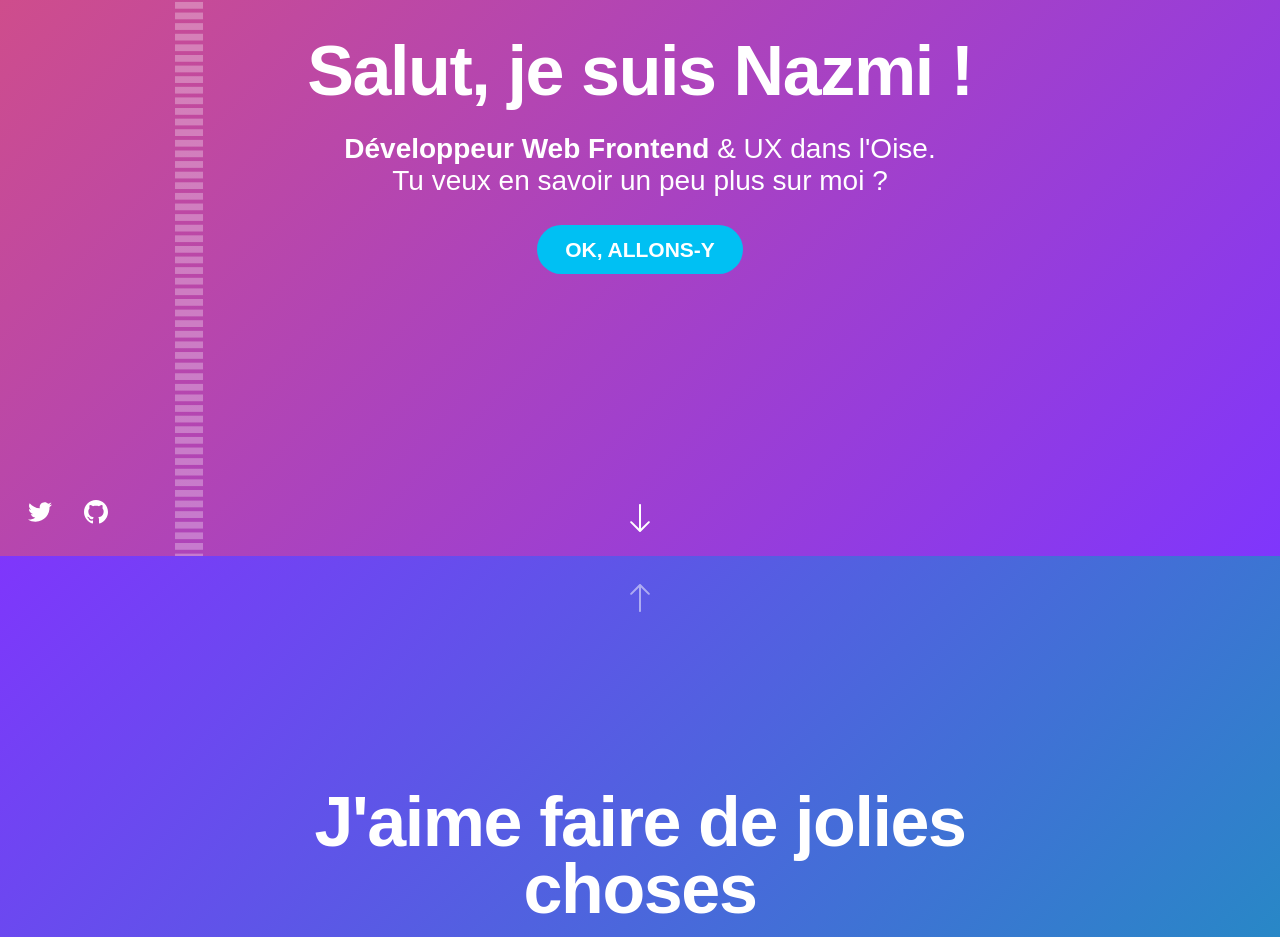
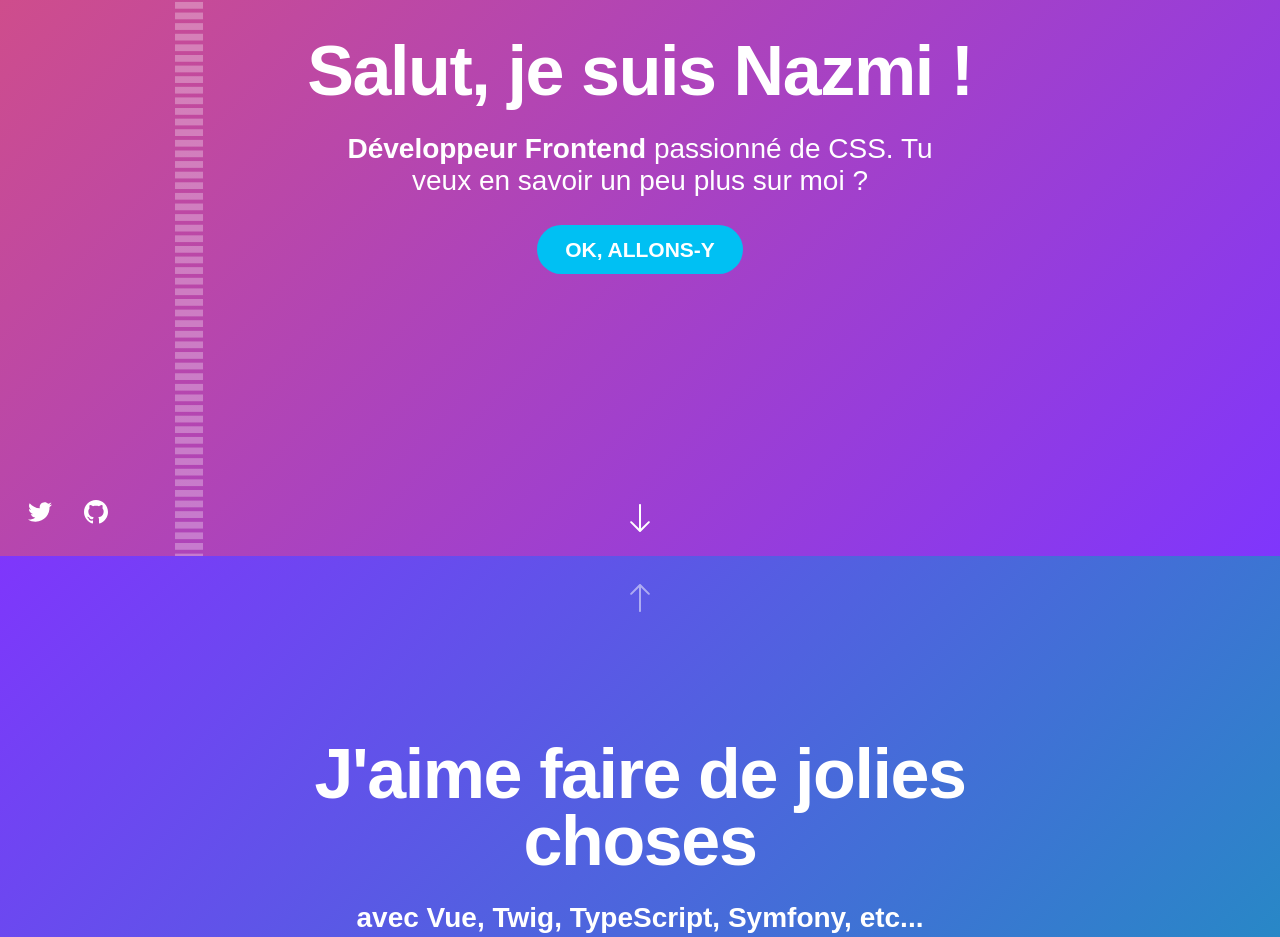
Before and after one commit to naydogdu/reactjs-portfolio, a React (Create React App) app: page / in a window 1280 px wide. Shown: the part 244-1181 px from the top of the page. Built offline with nearby package versions, Linux system fonts and the light colour scheme; a web font is replaced by a local one.

Commit message:
Added lodash, improved onWheel behavior, updated content

```diff
--- a/package.json
+++ b/package.json
@@ -6,6 +6,7 @@
     "@testing-library/jest-dom": "^4.2.4",
     "@testing-library/react": "^9.4.0",
     "@testing-library/user-event": "^7.2.1",
+    "lodash": "^4.17.20",
     "react": "^16.12.0",
     "react-div-100vh": "^0.3.8",
     "react-dom": "^16.12.0",
--- a/public/index.html
+++ b/public/index.html
@@ -4,7 +4,7 @@
 		<meta charset="utf-8">
 		<meta name="viewport" content="width=device-width, initial-scale=1, viewport-fit=cover">
 		<meta name="theme-color" content="#000000">
-		<meta name="description" content="Développeur Web, WordPress, Laravel - Nazmi Aydogdu">
+		<meta name="description" content="Développeur Frontend, UI - Nazmi Aydogdu">
 		<!-- Global site tag (gtag.js) - Google Analytics -->
 		<script async src="https://www.googletagmanager.com/gtag/js?id=UA-38450014-1"></script>
 		<script>
@@ -18,7 +18,7 @@
 		<link rel="manifest" href="%PUBLIC_URL%/manifest.json">
 		<!-- LOAD FONTS FROM TYPEKIT -->
 		<link rel="stylesheet" href="https://use.typekit.net/ord8wcl.css">
-		<title>Nazmi Aydogdu, Développeur Web</title>
+		<title>Nazmi Aydogdu, Développeur Frontend</title>
 	</head>
 	<body class="a11y">
 		<noscript>Désolé, vous devez activer JavaScript pour parcourir ce site.</noscript>
--- a/src/components/Header.js
+++ b/src/components/Header.js
@@ -7,19 +7,21 @@ class Header extends React.Component {
       {
         name: 'Twitter',
         url: 'https://twitter.com/aydogduN',
-        svgPath: '<path d="M24 4.557c-.883.392-1.832.656-2.828.775 1.017-.609 1.798-1.574 2.165-2.724-.951.564-2.005.974-3.127 1.195-.897-.957-2.178-1.555-3.594-1.555-3.179 0-5.515 2.966-4.797 6.045-4.091-.205-7.719-2.165-10.148-5.144-1.29 2.213-.669 5.108 1.523 6.574-.806-.026-1.566-.247-2.229-.616-.054 2.281 1.581 4.415 3.949 4.89-.693.188-1.452.232-2.224.084.626 1.956 2.444 3.379 4.6 3.419-2.07 1.623-4.678 2.348-7.29 2.04 2.179 1.397 4.768 2.212 7.548 2.212 9.142 0 14.307-7.721 13.995-14.646.962-.695 1.797-1.562 2.457-2.549z"/>'
+        svgPath: 'M24 4.557c-.883.392-1.832.656-2.828.775 1.017-.609 1.798-1.574 2.165-2.724-.951.564-2.005.974-3.127 1.195-.897-.957-2.178-1.555-3.594-1.555-3.179 0-5.515 2.966-4.797 6.045-4.091-.205-7.719-2.165-10.148-5.144-1.29 2.213-.669 5.108 1.523 6.574-.806-.026-1.566-.247-2.229-.616-.054 2.281 1.581 4.415 3.949 4.89-.693.188-1.452.232-2.224.084.626 1.956 2.444 3.379 4.6 3.419-2.07 1.623-4.678 2.348-7.29 2.04 2.179 1.397 4.768 2.212 7.548 2.212 9.142 0 14.307-7.721 13.995-14.646.962-.695 1.797-1.562 2.457-2.549z'
       },
       {
         name: 'GitHub',
         url: 'https://github.com/naydogdu',
-        svgPath: '<path d="M12 0c-6.626 0-12 5.373-12 12 0 5.302 3.438 9.8 8.207 11.387.599.111.793-.261.793-.577v-2.234c-3.338.726-4.033-1.416-4.033-1.416-.546-1.387-1.333-1.756-1.333-1.756-1.089-.745.083-.729.083-.729 1.205.084 1.839 1.237 1.839 1.237 1.07 1.834 2.807 1.304 3.492.997.107-.775.418-1.305.762-1.604-2.665-.305-5.467-1.334-5.467-5.931 0-1.311.469-2.381 1.236-3.221-.124-.303-.535-1.524.117-3.176 0 0 1.008-.322 3.301 1.23.957-.266 1.983-.399 3.003-.404 1.02.005 2.047.138 3.006.404 2.291-1.552 3.297-1.23 3.297-1.23.653 1.653.242 2.874.118 3.176.77.84 1.235 1.911 1.235 3.221 0 4.609-2.807 5.624-5.479 5.921.43.372.823 1.102.823 2.222v3.293c0 .319.192.694.801.576 4.765-1.589 8.199-6.086 8.199-11.386 0-6.627-5.373-12-12-12z"/>'
+        svgPath: 'M12 0c-6.626 0-12 5.373-12 12 0 5.302 3.438 9.8 8.207 11.387.599.111.793-.261.793-.577v-2.234c-3.338.726-4.033-1.416-4.033-1.416-.546-1.387-1.333-1.756-1.333-1.756-1.089-.745.083-.729.083-.729 1.205.084 1.839 1.237 1.839 1.237 1.07 1.834 2.807 1.304 3.492.997.107-.775.418-1.305.762-1.604-2.665-.305-5.467-1.334-5.467-5.931 0-1.311.469-2.381 1.236-3.221-.124-.303-.535-1.524.117-3.176 0 0 1.008-.322 3.301 1.23.957-.266 1.983-.399 3.003-.404 1.02.005 2.047.138 3.006.404 2.291-1.552 3.297-1.23 3.297-1.23.653 1.653.242 2.874.118 3.176.77.84 1.235 1.911 1.235 3.221 0 4.609-2.807 5.624-5.479 5.921.43.372.823 1.102.823 2.222v3.293c0 .319.192.694.801.576 4.765-1.589 8.199-6.086 8.199-11.386 0-6.627-5.373-12-12-12z'
       }
     ]
 
     const iconList = icons.map( (obj, index) => {
       return (
         <a key={index} className={"social "+obj.name.toLowerCase()} aria-label={obj.name} href={obj.url} rel="noopener noreferrer" target="_blank">
-          <svg xmlns="http://www.w3.org/2000/svg" width="24" height="24" viewBox="0 0 24 24" dangerouslySetInnerHTML={{ __html: obj.svgPath }}></svg>
+          <svg aria-hidden="true" xmlns="http://www.w3.org/2000/svg" width="24" height="24" viewBox="0 0 24 24">
+              <path d={obj.svgPath} />
+          </svg>
           <span className="sr-only">{obj.name}</span>
         </a>
       )
--- a/src/components/ScreenTemplate.js
+++ b/src/components/ScreenTemplate.js
@@ -2,6 +2,7 @@ import React from "react";
 import BaseTemplate from "./BaseTemplate";
 import Cta from "./Cta";
 import Arrow from "./Arrow";
+import _ from 'lodash';
 
 class ScreenTemplate extends BaseTemplate {
 
@@ -12,6 +13,7 @@ class ScreenTemplate extends BaseTemplate {
       touchStartY: 0,
       touchEndY: 0
     }
+    this.debouncedOnWheel = _.debounce(this.debouncedOnWheel.bind(this), 500)
   }
 
   handleTouchStart(ev) {
@@ -27,8 +29,11 @@ class ScreenTemplate extends BaseTemplate {
   }
 
   handleWheel(ev) {
-    const delta = Math.sign(ev.deltaY)
-    if( delta === 1 )
+    this.debouncedOnWheel(Math.sign(ev.deltaY));
+  }
+
+  debouncedOnWheel(value) {
+    if( value === 1 )
       this.goToNextScreen()
     else
       this.goToPrevScreen()
@@ -36,7 +41,7 @@ class ScreenTemplate extends BaseTemplate {
 
   render() {
     let ctas = []
-    let divid = this.props.id.split(" ")[0]
+    let id = this.props.id.split(" ")[0]
     let screenClass = ["screen "]
 
     if(this.state.activeScreen)
@@ -53,16 +58,15 @@ class ScreenTemplate extends BaseTemplate {
       )
 
     return (
-      <div id={divid}
+      <div id={id}
            onWheel={this.handleWheel.bind(this)}
            onTouchStart={this.handleTouchStart.bind(this)}
            onTouchEnd={this.handleTouchEnd.bind(this)}
            className={screenClass.join(' ') + this.props.id}>
         <div className="screen-body">
-          <h1 id={"title-"+divid}>{this.props.headline}</h1>
+          <h1 id={"title-"+id}>{this.props.headline}</h1>
           <div className="content">
-            <b>{this.props.keyword}</b>
-            {this.props.txt}
+            <b>{this.props.keyword}</b> {this.props.txt}
           </div>
           <div className="ctas">{ctas}</div>
           <Arrow addClass="nav-previous" />
--- a/src/content/contact.js
+++ b/src/content/contact.js
@@ -1,6 +1,6 @@
 export var contactData = {
 	id: "contact gradient-yellow",
-	headline: "Envie de me contacter",
+	headline: "Envie de me contacter ?",
 	keyword: "Je suis ouvert aux propositions",
 	txt: ", alors n'hésite pas à m'écrire quelques lignes.",
 	cta: [
--- a/src/content/home.js
+++ b/src/content/home.js
@@ -1,8 +1,8 @@
 export var homeData = {
 	id: "home active",
-	headline: "Salut, je suis Nazmi !",
-	keyword: "Développeur Web Frontend",
-	txt: " & UX dans l'Oise. Tu veux en savoir un peu plus sur moi ?",
+	headline: "Salut, je suis Nazmi !",
+	keyword: "Développeur Frontend",
+	txt: "passionné de CSS. Tu veux en savoir un peu plus sur moi ?",
 	cta: [
 		{
 			label: "Ok, allons-y",
--- a/src/content/works.js
+++ b/src/content/works.js
@@ -2,11 +2,11 @@ export var worksData = [
   {
     id: "work-1 work gradient-blue",
     headline: "J'aime faire de jolies choses",
-    keyword: "sur Laravel, WordPress, React.",
-    txt: " J'adore le CSS, le JS, et je fais même du Design. En ce moment, je découvre Symfony et VueJS.",
+    keyword: "avec Vue, Twig, TypeScript, Symfony, etc...",
+    txt: "J'adore le CSS, le JS, et je peux même faire du Design. Je raffole particulièrement des problématiques de composition (niveau d'abstraction, réutilisabilité) et d'optimisation (performances, sémantique, accessibilité).",
     cta: [
       {
-        label: "Des exemples ?",
+        label: "Des exemples ?",
         link: "#"
       }
     ]
@@ -15,7 +15,7 @@ export var worksData = [
     id: "work-2 work gradient-cyan",
     headline: "Les Volets Nantais",
     keyword: "CRM Laravel sur-mesure.",
-    txt: " Wireframing, UX/UI, Développement Backend & Frontend.",
+    txt: "Wireframing, UX/UI, Développement Backend & Frontend.",
     cta: [
       {
         label: "Voir sur Git",
@@ -32,7 +32,7 @@ export var worksData = [
     id: "work-3 work gradient-anthe",
     headline: "AntheDesign",
     keyword: "WordPress sur-mesure.",
-    txt: " Wireframing, UX/UI, Développement Backend & Frontend.",
+    txt: "Wireframing, UX/UI, Développement Backend & Frontend.",
     cta: [
       {
         label: "Voir en live",
@@ -47,7 +47,7 @@ export var worksData = [
     id: "work-4 work gradient-cyan",
     headline: "LibreAssurances",
     keyword: "WordPress sur-mesure.",
-    txt: " UX/UI, Développement Backend & Frontend.",
+    txt: "UX/UI, Développement Backend & Frontend.",
     cta: [
       {
         label: "Voir en live",
@@ -63,7 +63,7 @@ export var worksData = [
     id: "work-5 work gradient-neeva",
     headline: "Neeva",
     keyword: "WordPress sur-mesure.",
-    txt: " UX/UI, Développement Backend & Frontend.",
+    txt: "UX/UI, Développement Backend & Frontend.",
     cta: [
       {
         label: "Voir",
@@ -73,9 +73,9 @@ export var worksData = [
   },
   {
     id: "work-6 work gradient-cyan",
-    headline: "La suite bientôt !",
+    headline: "La suite bientôt !",
     keyword: "Je termine l'écran Works.",
-    txt: " En attendant, tu peux consulter une sélection de mes références.",
+    txt: "En attendant, tu peux consulter une sélection de mes références.",
     cta: [
       {
         label: "Mes références",
```
Also changed, not shown: public/manifest.json, 2 other files (tests, documents, lock files or other folders).
